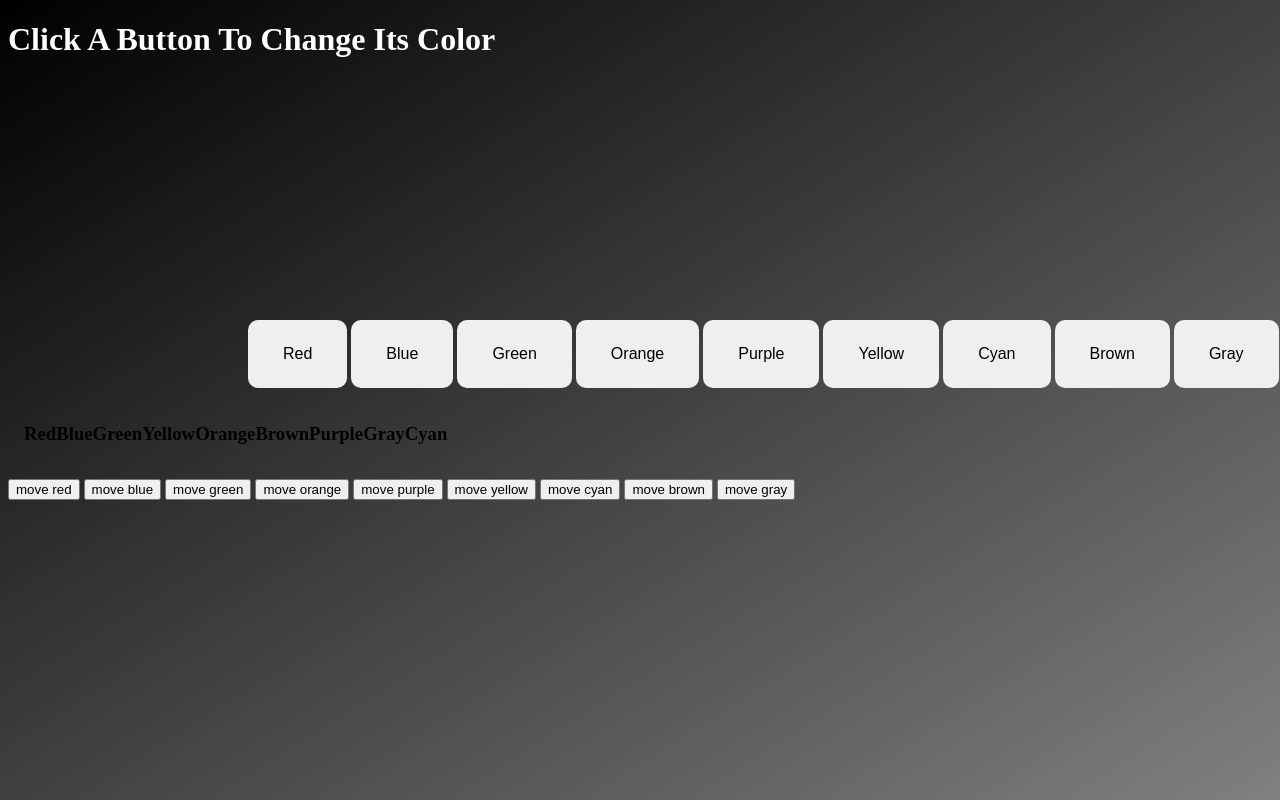
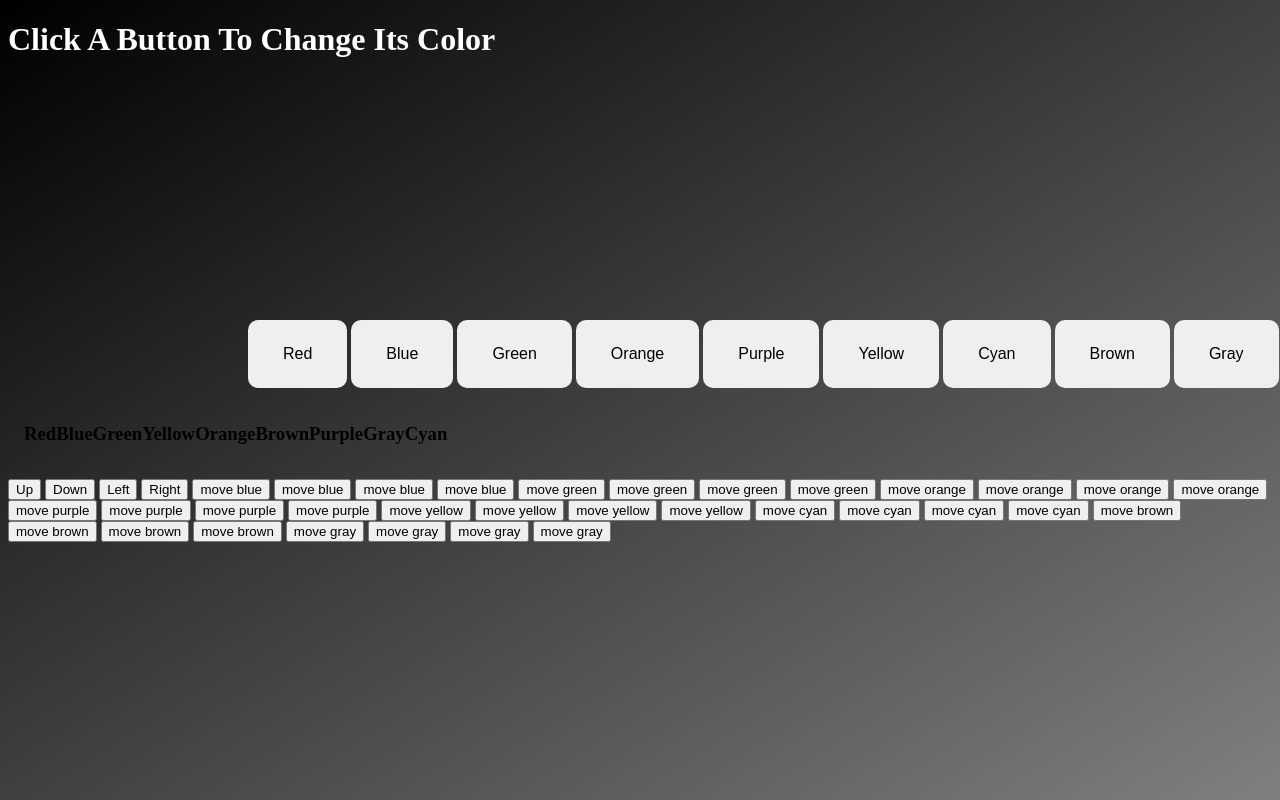
Before and after one commit to hannah6530/Color_Changer_Buttons, a plain HTML site: page index.html in a window 1280 px wide. Shown: the top 800 px of the page. Drawn offline with Linux system fonts and the light colour scheme.

Commit message:
changes added

```diff
--- a/colors.js
+++ b/colors.js
@@ -1,8 +1,30 @@
 const changeColorDiv = document.querySelector(".color_button");
-const moveObject = document.querySelector(".color_button");
 
 changeColorDiv.addEventListener('click', changeColor)
-moveColors.addEventListener('click', moveColorObject)
+
+const move_red_Object = document.getElementById("move_red_btn");
+const move_blue_Object = document.getElementById("move_blue_btn");
+const move_green_Object = document.getElementById("move_green_btn");
+const move_yellow_Object = document.getElementById("move_yellow_btn");
+const move_orange_Object = document.getElementById("move_orange_btn");
+const move_cyan_Object = document.getElementById("move_cyan_btn");
+const move_brown_Object = document.getElementById("move_brown_btn");
+const move_purple_Object = document.getElementById("move_purple_btn");
+const move_gray_Object = document.getElementById("move_gray_btn");
+
+
+
+move_red_Object.addEventListener('click', moveColorObject)
+move_blue_Object.addEventListener('click', moveColorObject)
+move_green_Object.addEventListener('click', moveColorObject)
+move_yellow_Object.addEventListener('click', moveColorObject)
+move_orange_Object.addEventListener('click', moveColorObject)
+move_cyan_Object.addEventListener('click', moveColorObject)
+move_brown_Object.addEventListener('click', moveColorObject)
+move_purple_Object.addEventListener('click', moveColorObject)
+move_gray_Object.addEventListener('click', moveColorObject)
+
+
 
 // ternary operator for green color second line
 //if the target.id is equal to green make it blank, otherwise make it to green
@@ -27,29 +49,15 @@ function changeColor(e){
   e.target.id === 'gray' ? e.target.id = '' : e.target.id = 'gray'
   }
 }
-// var offsetLeft = 0;
-// function moveColorObject(move){
-//  if (move.target.innerText === 'Gray'){
-//    offsetLeft += 20;
-//    moveObject.style.left = (offsetLeft)+"px";
-//  }
-//
-//
-// }
-// changeColorDiv.addEventListener('click', changeColorBack)
-//
-// let allColors = ['Green', 'Red', 'Blue', 'Orange', 'Purple', 'Yellow', 'Cyan'), 'Brown', 'Gray']
-//
-//
-//
-// function changeColorBack(color){
-//
-//   for(var i = 0; i < allColors.length(); i++){
-//
-//     if color.target.innerText === allColors[i]
-//     color.target.id = ' '
-//
-//
-//   }
-//
-// }
+
+var changeColorDivX = 0;
+
+if (changeColorDiv.innerText === 'Red'){
+  moveColorObject();
+}
+
+function moveColorObject(e){
+
+
+
+}
--- a/index.html
+++ b/index.html
@@ -37,15 +37,51 @@
 
     <div class = "move_button">
 
-      <button class="move_btn">move red</button>
-      <button class="move_btn">move blue</button>
-      <button class="move_btn">move green</button>
-      <button class="move_btn">move orange</button>
-      <button class="move_btn">move purple</button>
-      <button class="move_btn">move yellow</button>
-      <button class="move_btn">move cyan</button>
-      <button class="move_btn">move brown</button>
-      <button class="move_btn">move gray</button>
+      <button id="move_red_up">Up</button>
+      <button id="move_red_down">Down</button>
+      <button id="move_red_left">Left</button>
+      <button id="move_red_right">Right</button>
+
+
+      <button id="move_blue_up">move blue</button>
+      <button id="move_blue_down">move blue</button>
+      <button id="move_blue_left">move blue</button>
+      <button id="move_blue_right">move blue</button>
+
+      <button id="move_green_up">move green</button>
+      <button id="move_green_down">move green</button>
+      <button id="move_green_left">move green</button>
+      <button id="move_green_right">move green</button>
+
+      <button id="move_orange_up">move orange</button>
+      <button id="move_orange_down">move orange</button>
+      <button id="move_orange_left">move orange</button>
+      <button id="move_orange_right">move orange</button>
+
+      <button id="move_purple_up">move purple</button>
+      <button id="move_purple_down">move purple</button>
+      <button id="move_purple_left">move purple</button>
+      <button id="move_purple_right">move purple</button>
+
+      <button id="move_yellow_up">move yellow</button>
+      <button id="move_yellow_down">move yellow</button>
+      <button id="move_yellow_left">move yellow</button>
+      <button id="move_yellow_right">move yellow</button>
+
+      <button id="move_cyan_up">move cyan</button>
+      <button id="move_cyan_down">move cyan</button>
+      <button id="move_cyan_left">move cyan</button>
+      <button id="move_cyan_right">move cyan</button>
+
+      <button id="move_brown_up">move brown</button>
+      <button id="move_brown_down">move brown</button>
+      <button id="move_brown_left">move brown</button>
+      <button id="move_brown_right">move brown</button>
+
+      <button id="move_gray_up">move gray</button>
+      <button id="move_gray_down">move gray</button>
+      <button id="move_gray_left">move gray</button>
+      <button id="move_gray_right">move gray</button>
 
     </div>
 
```
